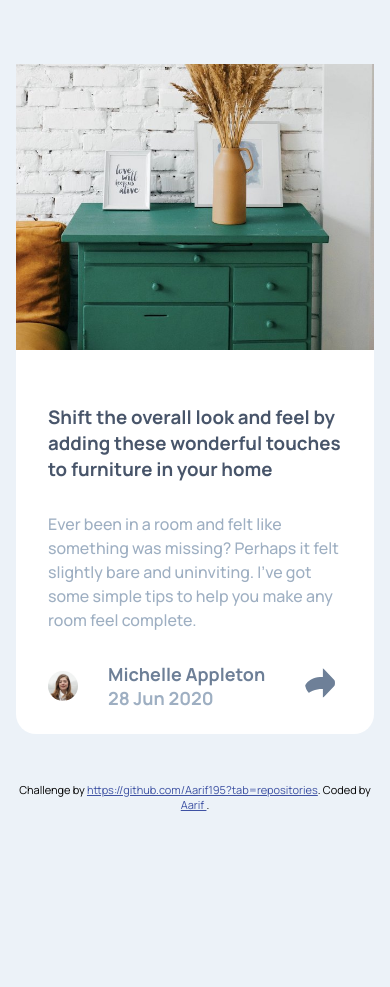
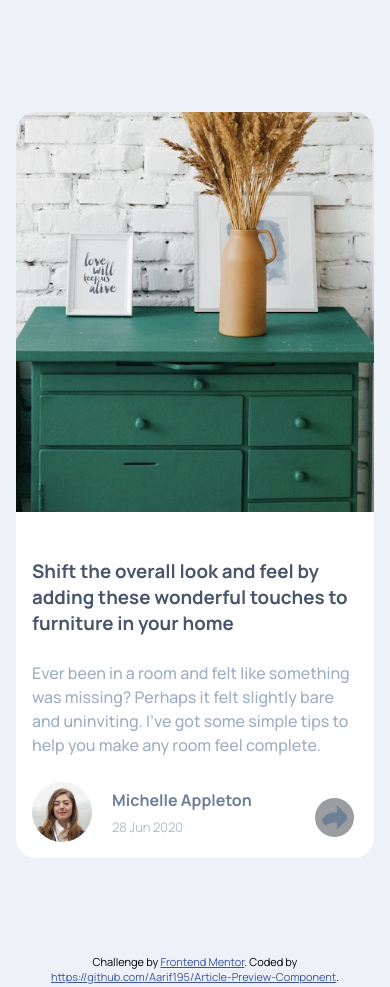
Before and after one commit to Aarif195/Article-Preview-Component, a plain HTML site: page index.html in a window 390 px wide. Before the commit the page ends 844 px from the top, so only its background shows below. Drawn offline with Linux system fonts and the light colour scheme.

Commit message:
Correction of errors in codes

```diff
--- a/index.css
+++ b/index.css
@@ -13,7 +13,8 @@ body {
 
 section {
   /* border: 1px solid red; */
-  margin: 3rem auto;
+  width: 100%;
+  margin: 6rem auto;
   border-radius: 20px;
   background-color: white;
 }
@@ -22,8 +23,20 @@ section {
   display: flex;
 }
 
+.drawer img {
+  width: 50%;
+  height: 400px;
+  object-fit: cover;
+  border-bottom-left-radius: 20px;
+  border-top-left-radius: 20px;
+}
+
 .container {
-  padding: 1.5rem 2rem;
+  width: 50%;
+  display: flex;
+  flex-direction: column;
+  justify-content: space-evenly;
+  padding: 0 2rem;
 }
 
 h3 {
@@ -37,7 +50,6 @@ p {
   font-weight: 500;
   line-height: 1.5;
 
-  margin-top: 30px;
 }
 
 
@@ -48,7 +60,7 @@ p {
   justify-content: space-between;
 }
 
-.mic img {
+.mic-1 img {
   width: 75px;
   height: 75px;
   object-fit: cover;
@@ -57,12 +69,16 @@ p {
 
 .mic-1 {
   display: flex;
-  column-gap: 30px;
+  column-gap: 20px;
   align-items: center;
-  margin-top: 30px;
 }
 
-
+.mic-1 span {
+  display: block;
+  color: hsl(212, 23%, 69%);
+  font-weight: 300;
+  margin-top: 7px;
+}
 
 .mic-1 h4 {
   font-weight: 300;
@@ -72,20 +88,42 @@ p {
   font-weight: 700;
 }
 
-.mic-2 img {
+.share-icon img {
   border-radius: 100%;
   /* border: 1px red solid; */
+  /* color: white; */
+  background-color: hsl(216, 3%, 62%);
   width: 25px;
   height: 25px;
   object-fit: cover;
   padding: 7px;
-  box-shadow: 5 hsl(214, 17%, 51%);
+
 }
 
-.mic-1 span {
-  display: block;
-  color: hsl(212, 23%, 69%);
+.share-icon {
+  position: relative;
 }
+
+.icons-div {
+  position: absolute;
+  top: -180%;
+  right: -170%;
+  background-color: hsl(217, 19%, 35%);
+  border-radius: 10px;
+  display: flex;
+  justify-content: space-evenly;
+  align-items: center;
+  padding: 7px 15px;
+  column-gap: 20px;
+  /* display: none; */
+}
+
+.icons-div img {
+  width: 15px;
+  height: 15px;
+  object-fit: cover;
+}
+
 
 .attribution {
   font-size: 11px;
@@ -96,6 +134,12 @@ p {
   color: hsl(228, 45%, 44%);
 }
 
+
+
+
+
+
+
 /* MOBILE DESIGN */
 @media (max-width: 768px) {
 
@@ -103,10 +147,28 @@ p {
     padding: 1rem 1rem;
   }
 
+  section {
+    /* padding: 1rem; */
+  }
 
-  .drawer,
-  .mic-1 {
+  /* .mic-1 */
+  .drawer {
     flex-direction: column;
+  }
+
+  .drawer img {
+    /* height: 400px; */
+    width: 100%;
+    object-fit: cover;
+    border-bottom-left-radius: 0;
+    border-top-right-radius: 20px;
+  }
+
+  .container {
+    width: 90%;
+    padding: 0 1rem;
+    row-gap: 25px;
+    padding: 1rem 1rem;
   }
 
   .mic {
@@ -115,16 +177,35 @@ p {
     align-items: end;
   }
 
-  .mic-1 {
-    flex-direction: row;
+  .mic h4 {
+    font-size: 16px;
   }
 
-  .mic img {
-    width: 30px;
-    height: 30px;
+  .mic-1 {
+    /* flex-direction: row; */
+  }
+
+  .mic-1 span {
+    font-size: 13px;
+  }
+
+  .mic-1 img {
+    width: 60px;
+    height: 60px;
     object-fit: cover;
     border-radius: 50%;
   }
 
+  .share-icon img {
+    border-radius: 100%;
+    width: 25px;
+    height: 25px;
+    object-fit: cover;
+    /* padding: 7px; */
 
+  }
+
+  .icons-div {
+    display: none;
+  }
 }
--- a/index.html
+++ b/index.html
@@ -8,7 +8,7 @@
 
   <link rel="icon" type="image/png" sizes="32x32" href="./images/favicon-32x32.png">
 
-  <title>Frontend Mentor | Article preview component</title>
+  <title> Article preview component</title>
   <link rel="stylesheet" href="https://cdnjs.cloudflare.com/ajax/libs/font-awesome/6.6.0/css/all.min.css"
     integrity="sha512-Kc323vGBEqzTmouAECnVceyQqyqdsSiqLQISBL29aUW4U/M7pSPA/gEUZQqv1cwx4OnYxTxve5UMg5GT6L4JJg=="
     crossorigin="anonymous" referrerpolicy="no-referrer" />
@@ -20,7 +20,6 @@
 <body>
 
   <section>
-
     <div class="drawer">
       <img src="images/drawers.jpg" alt="">
 
@@ -44,23 +43,37 @@
             </h4>
           </div>
 
-          <div class="mic-2">
-            <img src="images/icon-share.svg" alt="">
+
+          <div class="share-icon">
+            <img src="images/icon-share.svg" alt="" class="openBtn">
+
+
+            <div class="icons-div icons">
+              <p>share</p>
+              <img src="images/icon-facebook.svg" alt="">
+              <img src="images/icon-twitter.svg" alt="">
+              <img src="images/icon-pinterest.svg" alt="">
+            </div>
+
           </div>
 
+
+
+
         </div>
+      </div>
+    </div>
 
-      </div>
 
-    </div>
 
   </section>
 
   <div class="attribution">
-    Challenge by <a href="https://www.frontendmentor.io?ref=challenge"
-      target="_blank">https://github.com/Aarif195?tab=repositories</a>.
-    Coded by <a href="#">Aarif </a>.
+    Challenge by <a href="https://github.com/Aarif195?tab=repositories">Frontend Mentor</a>.
+    Coded by <a href=" #">https://github.com/Aarif195/Article-Preview-Component</a>.
   </div>
+
+  <script src="index.js"></script>
 </body>
 
 </html>
```
Also changed, not shown: index.js (added, +18 -0 lines).
